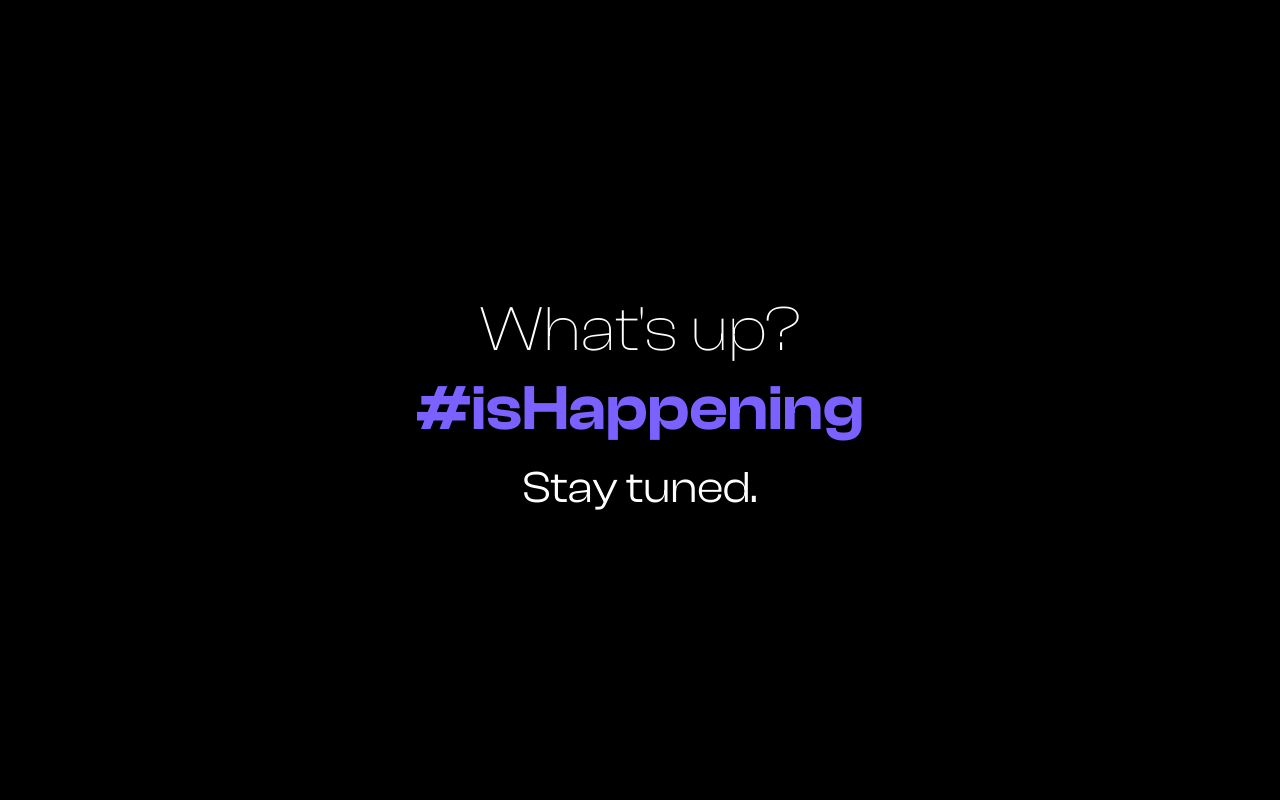
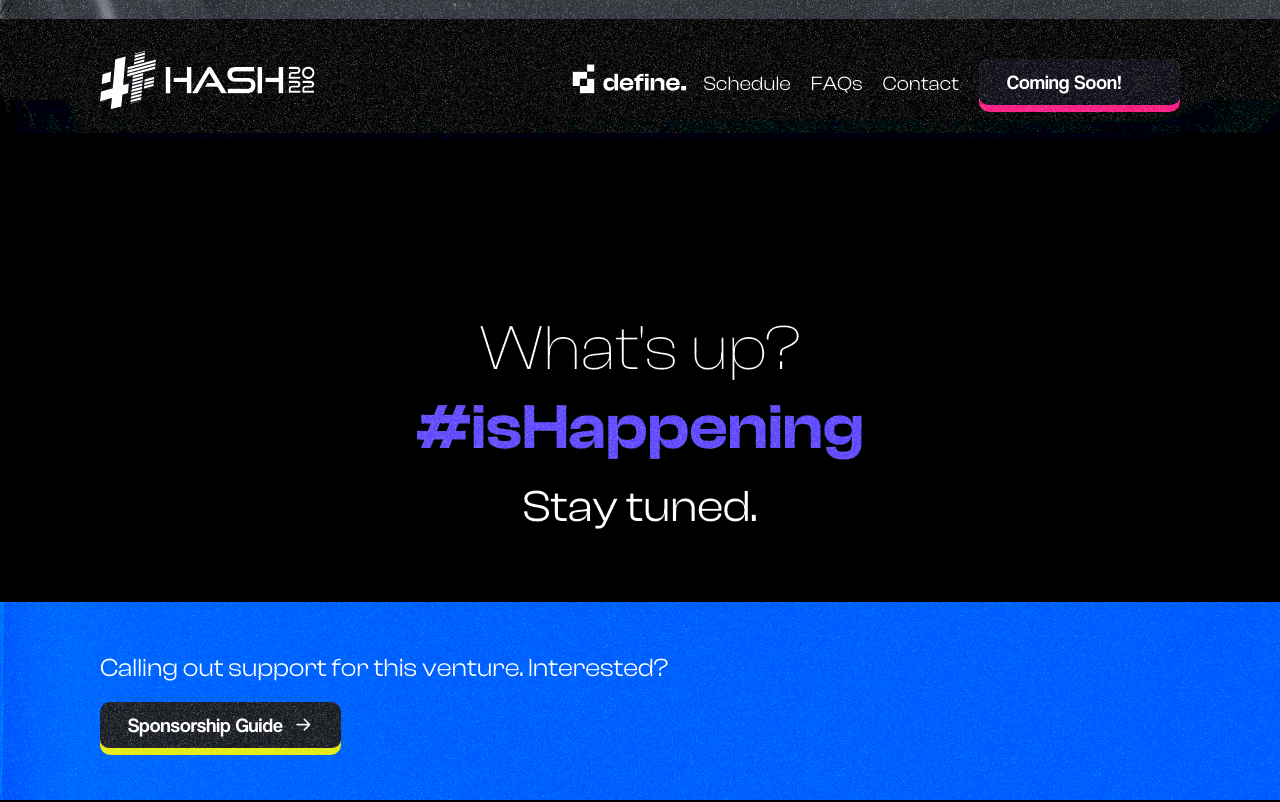
Before and after one commit to werbhq/definewebsite, a React (Create React App) app: page / in a window 1280 px wide. Shown: the top 802 px of the page. Built offline with nearby package versions, Linux system fonts and the light colour scheme.

Commit message:
Update home div

```diff
--- a/src/App.js
+++ b/src/App.js
@@ -8,8 +8,8 @@ function App() {
         <div className="Hash">
             {/* <Header></Header> */}
             {/* <Hero></Hero> */}
-            <Construction></Construction>
-            {/* <Define></Define> */}
+//             <Construction></Construction>
+            <Define></Define>
         </div>
     );
 }
```
